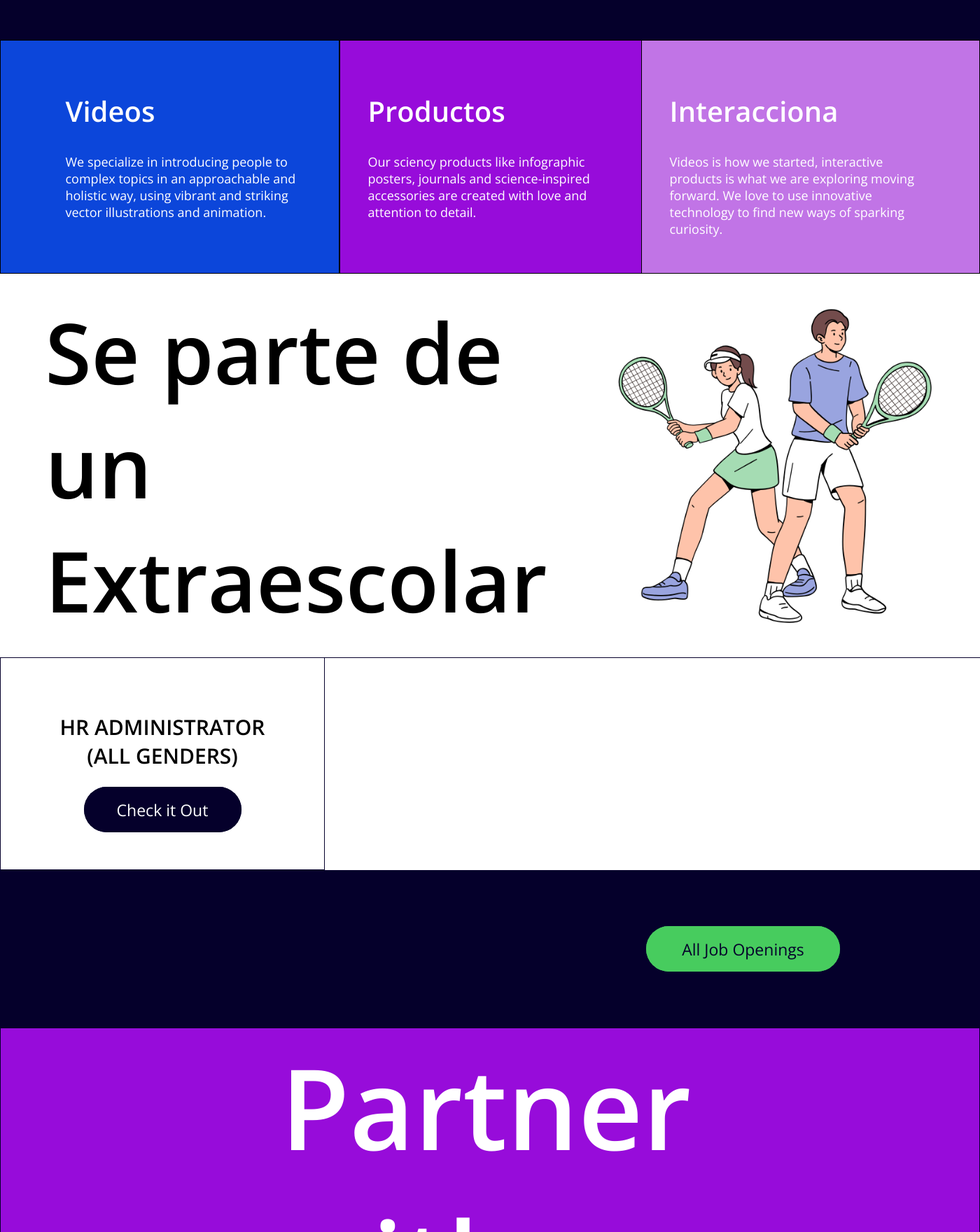
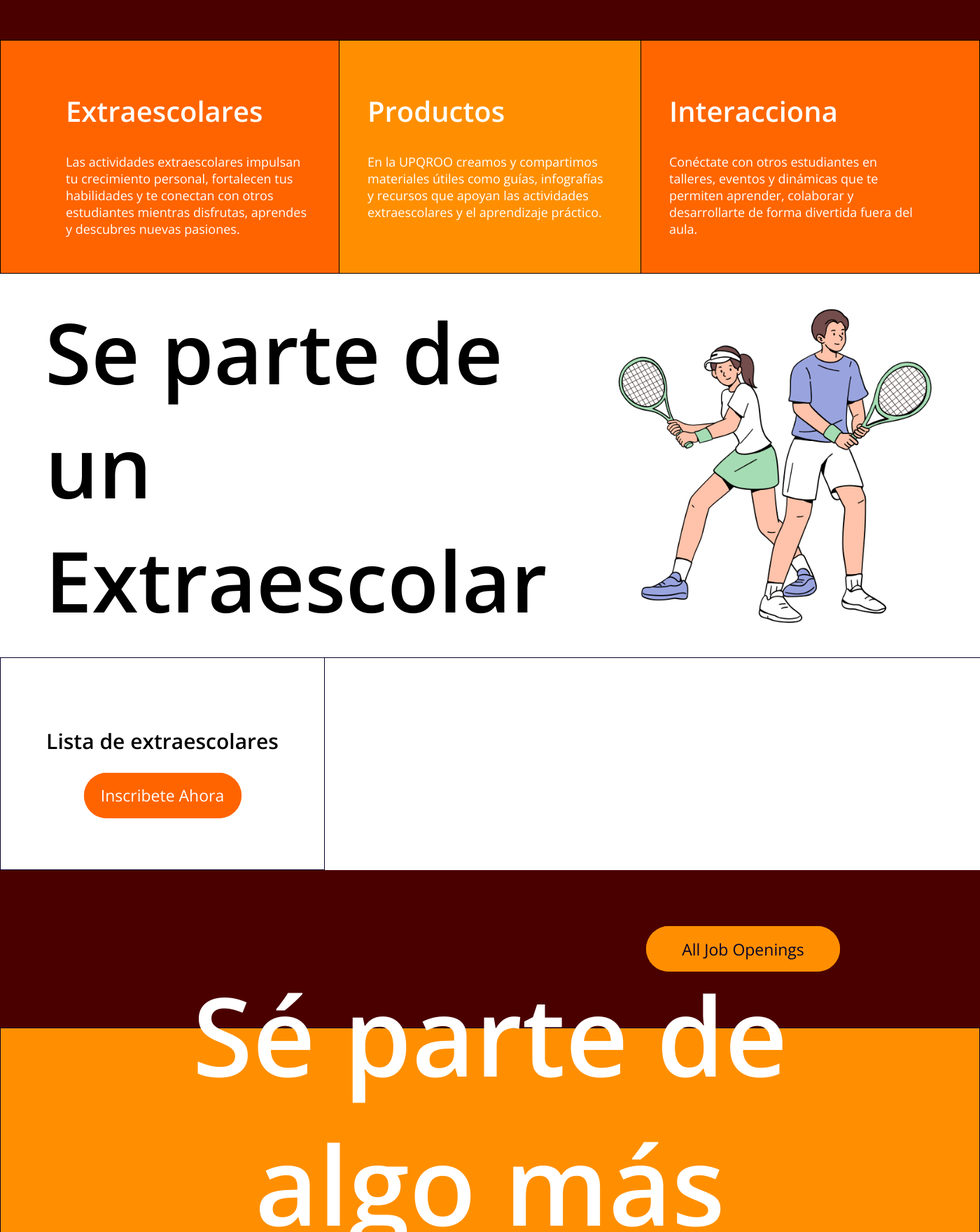
Before and after one commit to hdaseg/upqroo-extraescolar, a PHP site: page / in a window 1400 px wide. Shown: the part 1240-3000 px from the top of the page at 70% size. Run offline with PHP 8.4, Linux system fonts and the light colour scheme.

Commit message:
Detalles visuales

```diff
--- a/Estilos/Inicio.css
+++ b/Estilos/Inicio.css
@@ -82,7 +82,7 @@ body{
     border-top-right-radius: 50px;
     width: 100%;
     height: 400px;
-    background-color: #05002b;
+    background-color: #4b0000;
 }
 .tema2{
     color: white;
@@ -101,7 +101,7 @@ body{
     flex-direction: column;
     justify-content: flex-start;
     align-items: end;
-    background-color: #0c46da;
+    background-color: #ff6400;
     padding: 40px;
     border-color: black;
     border-style: solid;
@@ -114,11 +114,12 @@ body{
     display: flex;
     flex-direction: column;
     justify-content: flex-start;
-    background-color: #970cda;
+    background-color: #ff8f00;
     padding: 40px;
     border-color: black;
     border-style: solid;
     border-width: 1px;
+    border-left-width: 0px;
 }
 .tema2-3{
     text-decoration: none;
@@ -128,7 +129,7 @@ body{
     flex-direction: column;
     justify-content: flex-start;
     padding: 40px;
-    background-color: #c174e6;
+    background-color: #FF6600;
     border-color: black;
     border-style: solid;
     border-width: 1px;
@@ -157,7 +158,7 @@ body{
     font-size: 30px;
     width: 250px;
     height: 80px;
-    background-color: #47cc5e;
+    background-color: #FF6600;
     border: 0;
     border-radius: 100px;
 }
@@ -210,18 +211,18 @@ body{
     font-size: 23px;
     width: 225px;
     height: 65px;
-    background-color: #05002b;
+    background-color: #ff6400;
     border: 0;
     border-radius: 100px;
 }
 .relleno1-1 button:hover{
-    background-color: #47cc5e;
-    color: black;
+    background-color: #4b0000;
+    color: white;
     cursor: pointer;
 }
 .relleno2{
     height: 225px;
-    background-color: #05002b;
+    background-color: #4b0000;
     display: flex;
     justify-content: end;
     align-items: center;
@@ -231,7 +232,7 @@ body{
     font-size: 23px;
     width: 277px;
     height: 65px;
-    background-color: #47cc5e;
+    background-color: #ff8f00;
     border: 0;
     border-radius: 100px;
     margin-right: 200px;
@@ -242,8 +243,8 @@ body{
 }
 .tema4{
     color: white;
-    font-size: 80px;
-    background-color: #970cda;
+    font-size: 78px;
+    background-color: #ff8f00;
     display: flex;
     justify-content: start;
     height: 442px;
@@ -255,8 +256,9 @@ body{
     display: flex;
     align-items: center;
     height: 442px;
-    margin-left: 400px;
-    width: 500px;
+    margin-left: 10%;
+    width: 80%;
+    text-align: center;
 }
 .tema4 h1{
     margin: 0;
@@ -265,7 +267,7 @@ body{
     display: flex;
     justify-content: space-between;
     height: 408px;
-    background-color: #970cda;
+    background-color: #ff8f00;
 }
 .tema5 .tema5-1{
     margin-left: 200px;
@@ -280,17 +282,17 @@ body{
     font-size: 20px;
 }
 .tema5-1 button{
-    color: #05002b;
+    color: white;
     font-size: 23px;
     width: 220px;
     height: 65px;
-    background-color: #47cc5e;
+    background-color: #4b0000;
     border: 0;
     border-radius: 100px;
 }
 .tema5-1 button:hover{
-    background-color: #05002b;
-    color: white;
+    background-color: white;
+    color: black;
     cursor: pointer;
 }
 .relleno3{
@@ -340,13 +342,14 @@ body{
     font-size: 23px;
     width: 229px;
     height: 65px;
-    background-color: #47cc5e;
+    background-color: #ff8f00;
     border: 0;
     border-radius: 100px;
 }
 .tema6 div a button:hover{
-    background-color: #05002b;
+    background-color: #4b0000;
     color: white;
+    cursor: pointer;
 }
 footer{
     height: 412px;
--- a/index.html
+++ b/index.html
@@ -4,7 +4,7 @@
     <meta charset="UTF-8">
     <meta name="viewport" content="width=device-width, initial-scale=1.0">
     <title>Extraescolares UQROO</title>
-    <link rel="stylesheet" href="Estilos/Inicio.css?=v2">
+    <link rel="stylesheet" href="Estilos/Inicio.css?=v4">
 
 </head>
 <body>
@@ -21,22 +21,23 @@
     <div class="principal">
         <div class="texto-principal">
             <h3>Plataforma UPQROO</h3>
-            <h1>Lorem ipsum</h1>
-            <h2 style="font-size: 35px;">Lorem ipsum dolor sit amet </h2>
-            <p class="parrafo">Lorem ipsum, dolor sit amet consectetur adipisicing elit. <br>Mollitia aut voluptates quidem corrupti id, ut explicabo</p>
+            <h1>Actividades Extraescolares</h1>
+            <h2 style="font-size: 35px;">Organiza, supervisa y participa en tus actividades complementarias</h2>
+            <p class="parrafo">Esta plataforma permite a alumnos, profesores y coordinadores gestionar eficientemente las actividades extraescolares. <br> Consulta avisos,  registra asistencias y mantente al día con tus compromisos académicos fuera del aula.
+</p>
         </div>
         <img src="Imagenes/EquipoDeportes.png" width="450px">
     </div>
     <div class="tema">
         <h1 >Actividades que transforman</h1>
-        <a href="#"><button>Conoce más</button></a>
+        <a href="Deportes.html"><button>Conoce más</button></a>
     </div>
     <div class="tema2">
         <a href="#" class="tema2-1">
             <div>
                 <div>
-                    <h2 style="font-size: 40px;">Videos</h2>
-                    <p style="font-size: 18px;">We specialize in introducing people to complex topics in an approachable and holistic way, using vibrant and striking vector illustrations and animation.</p>
+                    <h2 style="font-size: 40px;">Extraescolares</h2>
+                    <p style="font-size: 18px;">Las actividades extraescolares impulsan tu crecimiento personal, fortalecen tus habilidades y te conectan con otros estudiantes mientras disfrutas, aprendes y descubres nuevas pasiones.</p>
                 </div>
             </div>
         </a>
@@ -44,7 +45,7 @@
             <div>
                 <div>
                     <h2 style="font-size: 40px;">Productos</h2>
-                    <p style="font-size: 18px;">Our sciency products like infographic posters, journals and science-inspired accessories are created with love and attention to detail.</p>
+                    <p style="font-size: 18px;">En la UPQROO creamos y compartimos materiales útiles como guías, infografías y recursos que apoyan las actividades extraescolares y el aprendizaje práctico.</p>
                 </div>
             </div>
         </a>
@@ -52,7 +53,7 @@
             <div>
                 <div>
                     <h2 style="font-size: 40px;">Interacciona</h2>
-                    <p style="font-size: 18px">Videos is how we started, interactive products is what we are exploring moving forward. We love to use innovative technology to find new ways of sparking curiosity.</p>
+                    <p style="font-size: 18px">Conéctate con otros estudiantes en talleres, eventos y dinámicas que te permiten aprender, colaborar y desarrollarte de forma divertida fuera del aula.</p>
                 </div>
             </div>
         </a>
@@ -63,8 +64,8 @@
     </div>
     <div class="relleno1">
         <div class="relleno1-1">
-            <h2>HR ADMINISTRATOR (ALL GENDERS)</h2>
-            <a href="#"><button>Check it Out</button></a>
+            <h2>Lista de extraescolares</h2>
+            <a href="Inscripcion.html"><button>Inscribete Ahora</button></a>
         </div>
         <div class="relleno1-2"></div>
     </div>
@@ -73,13 +74,13 @@
     </div>
     <div class="tema4">
         <div>
-            <h1>Partner with us</h1>
+            <h1> Sé parte de algo más grande</h1>
         </div>
     </div>
     <div class="tema5">
         <div class="tema5-1">
-            <p>Would you like to collaborate with us or sponsor a video? Send us an email and tell us your idea!</p>
-            <a><button>Learn More</button></a>
+            <p>¿Tienes dudas sobre los horarios? Consulta los días y horas de cada actividad y organiza tu semana fácilmente.</p>
+            <a href="Deportes.html"><button>Visitar Horarios</button></a>
         </div>
         <div>
             <img src="Imagenes/EquipoDeportes.png" width="950px" height="408px">
@@ -87,30 +88,17 @@
     </div>
     <div class="relleno3"></div>
     <div class="relleno4">
-        <h1>Still</h1>
-        <h1>Have</h1>
+        <h1>¿Aun</h1>
+        <h1>Tienes</h1>
     </div>
     <div class="relleno5">
-        <h1>Questions?</h1>
+        <h1>Preguntas?</h1>
     </div>
     <div class="tema6">
         <div>
-            <p>Have a look at our FAQs. There you can learn more about our work and how we collaborate with sponsors. You can also find how to apply for a job or internship and to get answers to many more topics – how to pronounce kurzgesagt, for example.</p>
-            <a><button>See our FAQ</button></a>
+            <p>Consulta nuestras preguntas frecuentes para conocer mejor cómo funcionan las actividades extraescolares, cómo participar, colaborar o inscribirte. También encontrarás información útil sobre convocatorias, requisitos y mucho más.</p>
+            <a href="FAQ.html"><button>Preguntas Frecuentes</button></a>
         </div>
     </div>
-    <footer>
-        <div>
-            <div><h1 style="color: white; font-size: 100px;">UPQROO</h1></div>
-            <div class="final">
-                <h3>Newsletter</h3>
-                <h3>FAQ</h3>
-                <h3>Patreon</h3>
-                <h3>Privacy Policy</h3>
-                <h3>Cookie Policy</h3>
-                <h3>Imprint</h3>
-            </div>
-        </div>
-    </footer>
 </body>
 </html>
--- a/maestro.php
+++ b/maestro.php
@@ -19,7 +19,7 @@ $datos2 = mysqli_fetch_assoc($query2);
   <meta charset="UTF-8">
   <meta name="viewport" content="width=device-width, initial-scale=1.0">
   <title>Panel del Profesor - Extraescolares</title>
-  <link rel="stylesheet" href="./Estilos/maestro.css">
+  <link rel="stylesheet" href="./Estilos/maestro.css?=v1">
 </head>
 <body>
   <header class="barra-superior">
--- a/mail.php
+++ b/mail.php
@@ -5,9 +5,9 @@ use PHPMailer\PHPMailer\PHPMailer;
 use PHPMailer\PHPMailer\Exception;
 
 //required files
-require 'phpmailer/src/Exception.php';
-require 'phpmailer/src/PHPMailer.php';
-require 'phpmailer/src/SMTP.php';
+require 'phpMailer/src/Exception.php';
+require 'phpMailer/src/PHPMailer.php';
+require 'phpMailer/src/SMTP.php';
 
 //Create an instance; passing `true` enables exceptions
 if (isset($_POST["send"])) {
```
Also changed, not shown: Estilos/asistencias.css (+26 -2 lines), Estilos/maestro.css (+5 -2 lines), asistencia.php (+29 -6 lines).
